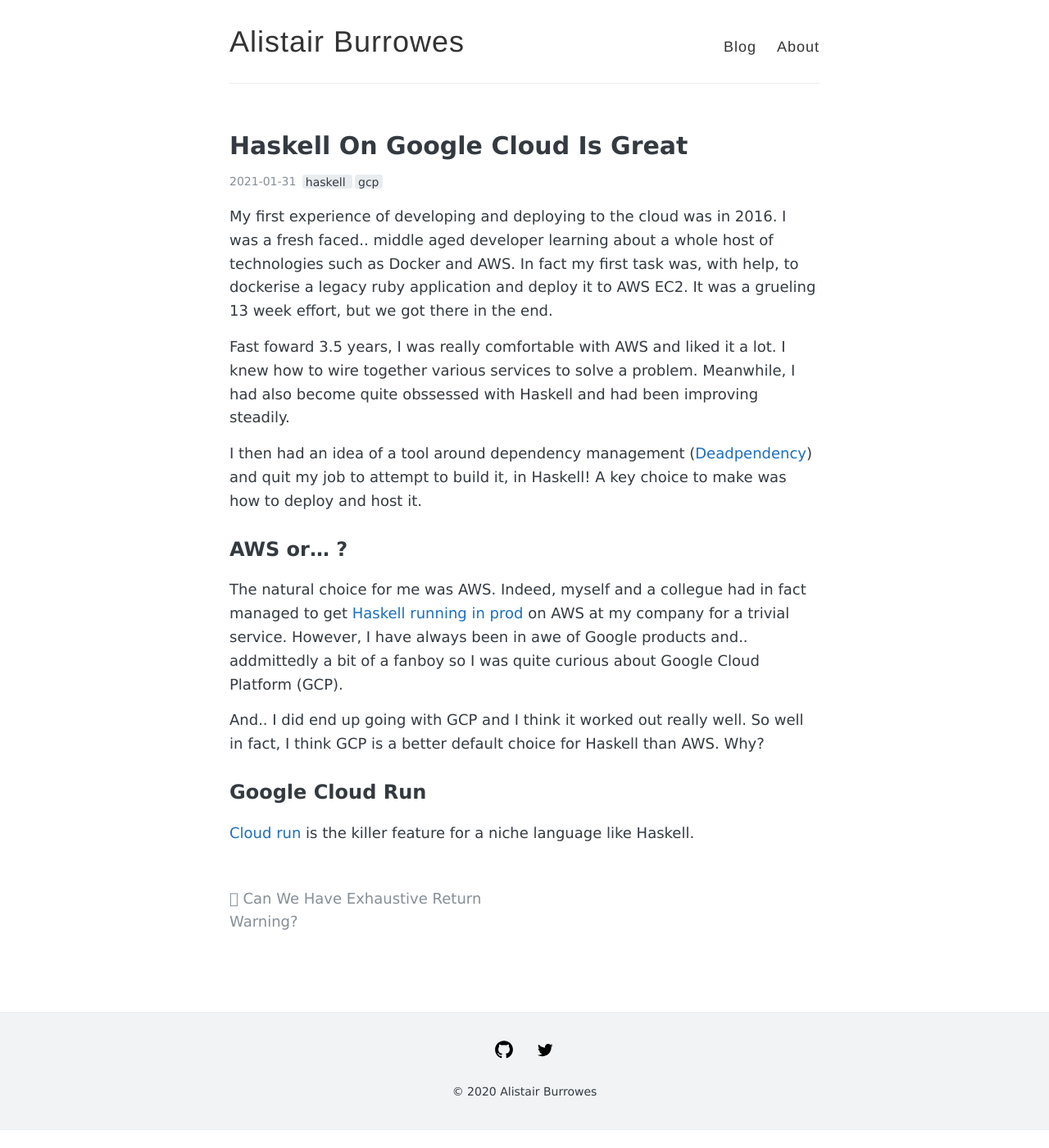
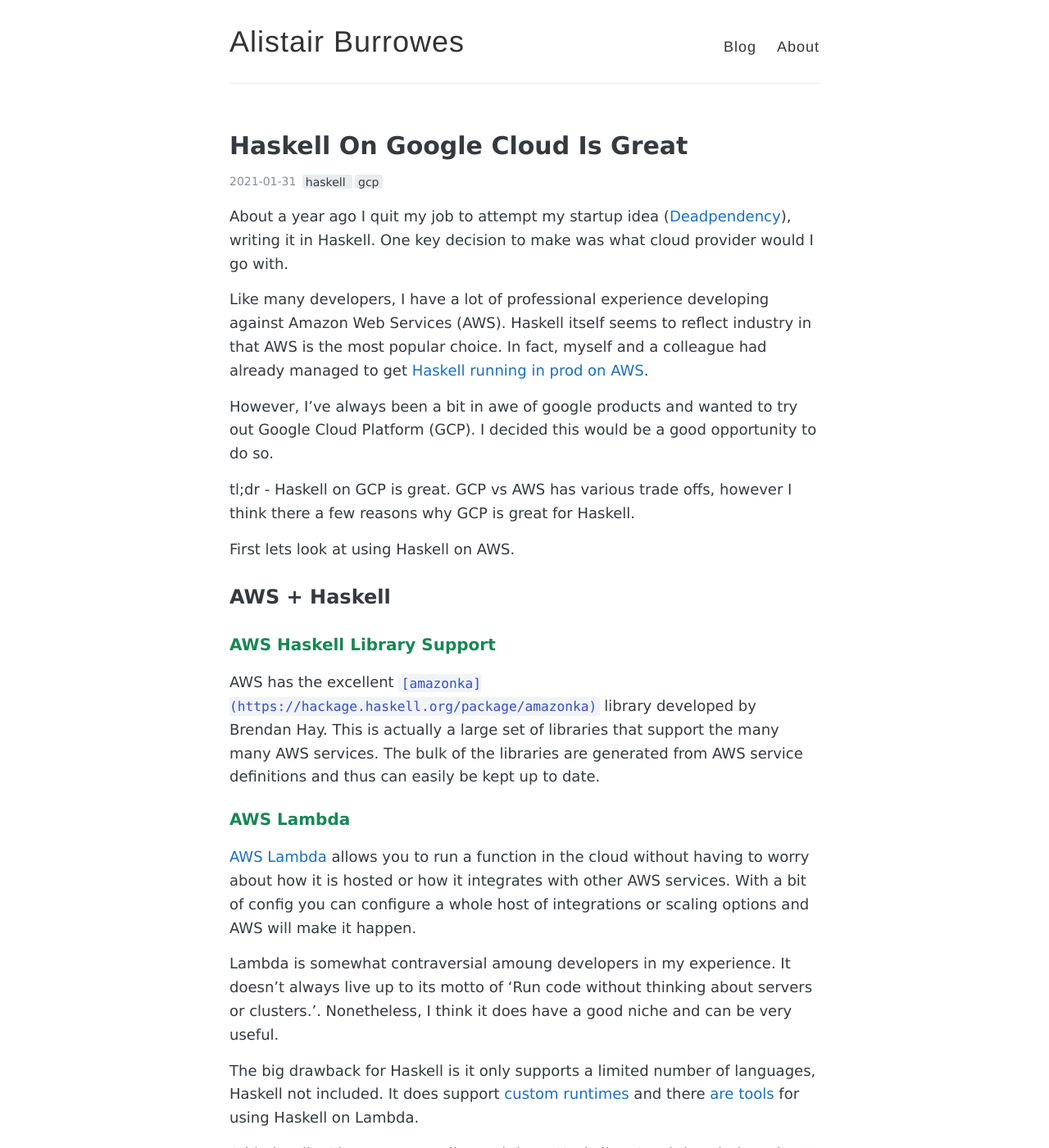
Before and after one commit to AlistairB/alistairb.github.io, a Jekyll site: the page built from _posts/2021-01-31-haskell-on-google-cloud-is-great.md, in a window 1280 px wide and 1400 px high. Shown: the whole window at 82% size. Built offline with Jekyll 4.4.1, drawn with Linux system fonts in a browser that asks for light colours; some of the changed text lies outside the part shown.

Commit message:
New approach

```diff
--- a/_posts/2021-01-31-haskell-on-google-cloud-is-great.md
+++ b/_posts/2021-01-31-haskell-on-google-cloud-is-great.md
@@ -5,18 +5,42 @@ tags: [haskell, gcp]
 comments: true
 ---
 
-My first experience of developing and deploying to the cloud was in 2016. I was a fresh faced.. middle aged developer learning about a whole host of technologies such as Docker and AWS. In fact my first task was, with help, to dockerise a legacy ruby application and deploy it to AWS EC2. It was a grueling 13 week effort, but we got there in the end.
+About a year ago I quit my job to attempt my startup idea ([Deadpendency](https://deadpendency.com)), writing it in Haskell. One key decision to make was what cloud provider would I go with.
 
-Fast foward 3.5 years, I was really comfortable with AWS and liked it a lot. I knew how to wire together various services to solve a problem. Meanwhile, I had also become quite obssessed with Haskell and had been improving steadily.
+Like many developers, I have a lot of professional experience developing against Amazon Web Services (AWS). Haskell itself seems to reflect industry in that AWS is the most popular choice. In fact, myself and a colleague had already managed to get [Haskell running in prod on AWS](https://www.rea-group.com/blog/a-haskell-in-prod-journey/).
 
-I then had an idea of a tool around dependency management ([Deadpendency](https://deadpendency.com)) and quit my job to attempt to build it, in Haskell! A key choice to make was how to deploy and host it.
+However, I've always been a bit in awe of google products and wanted to try out Google Cloud Platform (GCP). I decided this would be a good opportunity to do so.
 
-## AWS or... ?
+tl;dr - Haskell on GCP is great. GCP vs AWS has various trade offs, however I think there a few reasons why GCP is great for Haskell.
 
-The natural choice for me was AWS. Indeed, myself and a collegue had in fact managed to get [Haskell running in prod](https://www.rea-group.com/blog/a-haskell-in-prod-journey/) on AWS at my company for a trivial service. However, I have always been in awe of Google products and.. addmittedly a bit of a fanboy so I was quite curious about Google Cloud Platform (GCP).
+First lets look at using Haskell on AWS.
 
-And.. I did end up going with GCP and I think it worked out really well. So well in fact, I think GCP is a better default choice for Haskell than AWS. Why?
+## AWS + Haskell
 
-## Google Cloud Run
+### AWS Haskell Library Support
 
-[Cloud run](https://cloud.google.com/run) is the killer feature for a niche language like Haskell.
+AWS has the excellent `[amazonka](https://hackage.haskell.org/package/amazonka)` library developed by Brendan Hay. This is actually a large set of libraries that support the many many AWS services. The bulk of the libraries are generated from AWS service definitions and thus can easily be kept up to date.
+
+### AWS Lambda
+
+[AWS Lambda](https://aws.amazon.com/lambda/) allows you to run a function in the cloud without having to worry about how it is hosted or how it integrates with other AWS services. With a bit of config you can configure a whole host of integrations or scaling options and AWS will make it happen.
+
+Lambda is somewhat contraversial amoung developers in my experience. It doesn't always live up to its motto of 'Run code without thinking about servers or clusters.'. Nonetheless, I think it does have a good niche and can be very useful.
+
+The big drawback for Haskell is it only supports a limited number of languages, Haskell not included. It does support [custom runtimes](https://docs.aws.amazon.com/lambda/latest/dg/runtimes-custom.html) and there [are](https://hackage.haskell.org/package/serverless-haskell) [tools](https://theam.github.io/aws-lambda-haskell-runtime/) for using Haskell on Lambda.
+
+Addmittedly, I have not actually used these Haskell on Lambda solutions, but I believe they take more manual effort to set up and configure. This to my mind takes away a lot of simplicity benefits of using Lambda.
+
+## GCP + Haskell
+
+### GCP Haskell Library Support
+
+Likewise, GCP has `[gogol](https://hackage.haskell.org/package/gogol)` library developed by Brendan Hay. `gogol` has the disadvantage that it is a bit less popular (like GCP) than `amazonka` and is thus a bit less actively maintained. Still, there is nothing preventing you from regenerating the libraries and using them as required. I did this to support a new google service.
+
+Overall GCP vs AWS here is mostly moot.
+
+### Google Cloud Run
+
+The equivilant of AWS Lambda on GCP is [cloud functions](https://cloud.google.com/functions). Cloud functions has much of the same limitations as Lambda and actually has no custom runtime concept. Haskell cannot run on cloud functions.
+
+However, GCP has another service [cloud run](https://cloud.google.com/run) which could be thought of as 'AWS Lambda for Docker' and is a sweet spot for niche language like Haskell.
```
